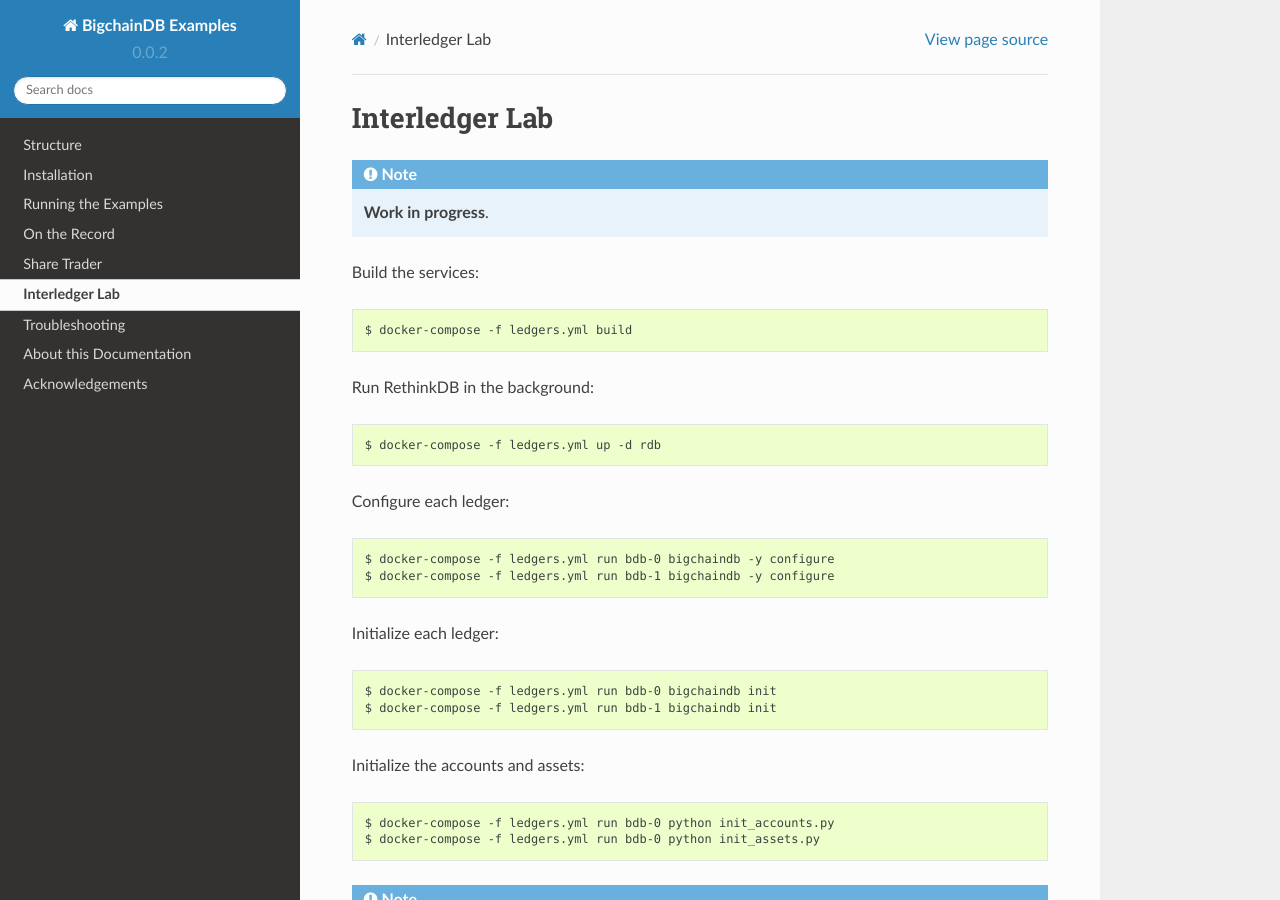
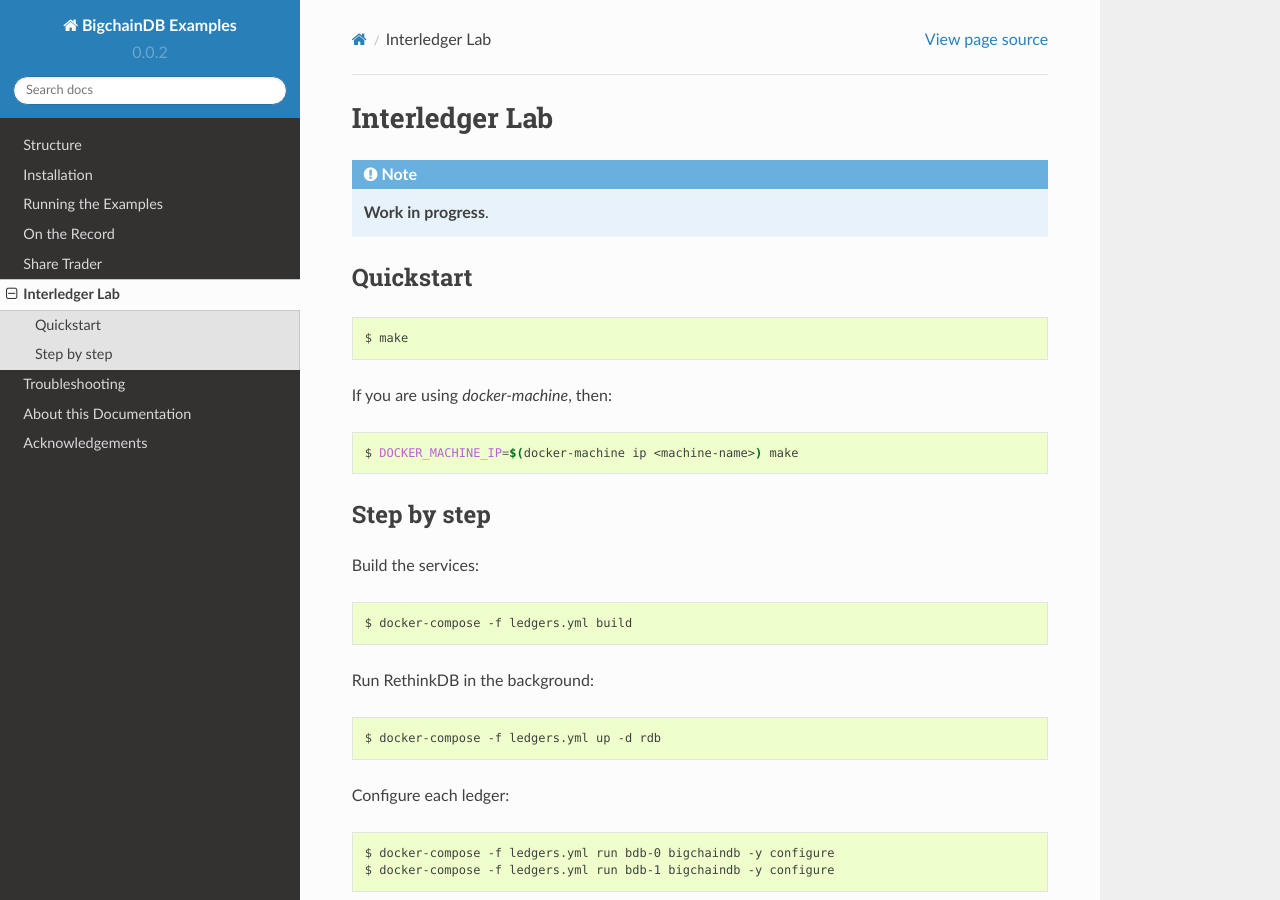
Before and after one commit to bigchaindb/bigchaindb-examples, a Sphinx documentation site: the page built from docs/source/interledger.rst, in a window 1280 px wide and 900 px high. Built offline with Sphinx 7.4.7 and the Read the Docs theme 2.0.0, drawn with Linux system fonts in a browser that asks for light colours.

Commit message:
Add docs to use makefile

```diff
--- a/docs/source/interledger.rst
+++ b/docs/source/interledger.rst
@@ -3,6 +3,24 @@
 
 .. note:: **Work in progress**.
 
+
+Quickstart
+----------
+
+.. code-block:: bash
+
+    $ make
+
+If you are using `docker-machine`, then:
+
+
+.. code-block:: bash
+
+    $ DOCKER_MACHINE_IP=$(docker-machine ip <machine-name>) make
+
+
+Step by step
+------------
 
 Build the services:
 
```
